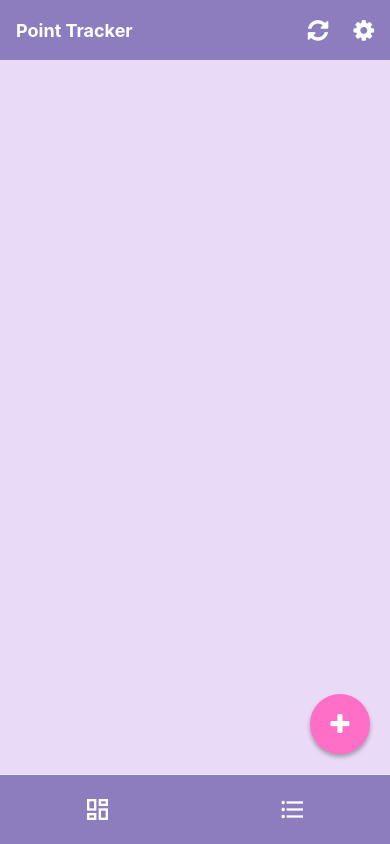
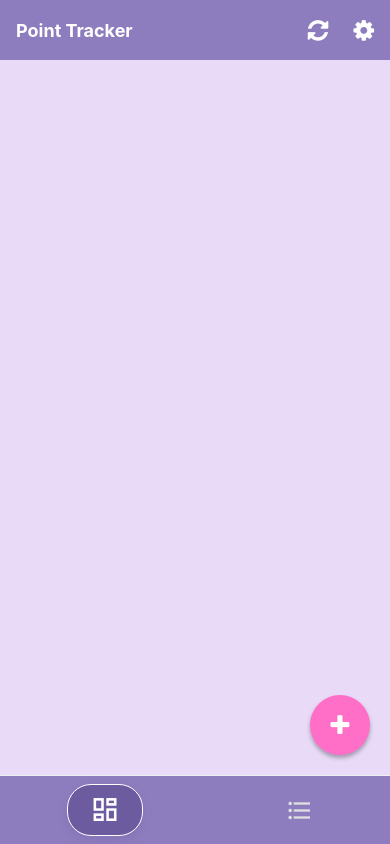
Before and after one commit to Fahim-ju/PointGuni, a React Native app: screen /GridPointView in a window 390 px wide. Built offline with nearby package versions, Linux system fonts and the light colour scheme.

Commit message:
Active tab visualization added

```diff
--- a/src/component/Footer.tsx
+++ b/src/component/Footer.tsx
@@ -2,16 +2,39 @@ import { View, TouchableOpacity, StyleSheet, Alert } from "react-native";
 import React from "react";
 import MaterialCommunityIcons from "react-native-vector-icons/MaterialCommunityIcons";
 import { useNavigation } from "@react-navigation/native";
+import type { NavigationProp } from "@react-navigation/native";
+import type { RootStackParamList } from "../types/RootStack";
 
 const Footer = () => {
-  const navigation = useNavigation<any>();
+  const navigation = useNavigation<NavigationProp<RootStackParamList>>();
+  const route = { name: "GridPointView" };
+  const isGridActive = route.name === "GridPointView";
+  const isListActive = route.name === "ListPointView";
   return (
     <View style={styles.footerContainer}>
-      <TouchableOpacity style={styles.iconButton} onPress={() => navigation.navigate("GridPointView")}>
-        <MaterialCommunityIcons name="view-dashboard-outline" size={28} color="white" />
+      <TouchableOpacity
+        style={[styles.iconButton, isGridActive && styles.activeTab]}
+        activeOpacity={0.85}
+        onPress={() => navigation.navigate("GridPointView")}
+      >
+        <MaterialCommunityIcons
+          name="view-dashboard-outline"
+          size={isGridActive ? 30 : 28}
+          color={isGridActive ? "#fff" : "#E0E0E0"}
+          style={isGridActive ? styles.activeIcon : undefined}
+        />
       </TouchableOpacity>
-      <TouchableOpacity style={styles.iconButton} onPress={() => navigation.navigate("ListPointView")}>
-        <MaterialCommunityIcons name="format-list-bulleted" size={28} color="white" />
+      <TouchableOpacity
+        style={[styles.iconButton, isListActive && styles.activeTab]}
+        activeOpacity={0.85}
+        onPress={() => navigation.navigate("ListPointView")}
+      >
+        <MaterialCommunityIcons
+          name="format-list-bulleted"
+          size={isListActive ? 34 : 28}
+          color={isListActive ? "#FFD600" : "#E0E0E0"}
+          style={isListActive ? styles.activeIcon : undefined}
+        />
       </TouchableOpacity>
     </View>
   );
@@ -23,12 +46,35 @@ const styles = StyleSheet.create({
     justifyContent: "space-around",
     alignItems: "center",
     backgroundColor: "#8E7DBE",
-    paddingVertical: 10,
+    paddingVertical: 8,
     borderTopWidth: 0.2,
     borderTopColor: "#eee",
   },
   iconButton: {
     padding: 10,
+    borderRadius: 24,
+    marginHorizontal: 6,
+  },
+  activeTab: {
+    backgroundColor: "#6C5B9F",
+    borderRadius: 24,
+    paddingHorizontal: 22,
+    paddingVertical: 10,
+    shadowColor: "#6C5B9F",
+    shadowOffset: { width: 0, height: 4 },
+    shadowOpacity: 0.25,
+    shadowRadius: 8,
+    elevation: 10,
+    borderWidth: 1,
+    borderColor: "#fff",
+    minWidth: 40,
+    alignItems: "center",
+    justifyContent: "center",
+  },
+  activeIcon: {
+    textShadowOffset: { width: 0, height: 1 },
+    textShadowRadius: 6,
+    transform: [{ scale: 1.02 }],
   },
 });
 
--- a/src/component/PlayerCard.tsx
+++ b/src/component/PlayerCard.tsx
@@ -56,8 +56,8 @@ const styles = StyleSheet.create({
     borderWidth: 0.5,
     borderColor: "white",
     overflow: "hidden",
-    elevation: 5,
-    shadowColor: "white",
+    elevation: 4,
+    shadowColor: "#B39DDB",
     shadowOpacity: 0.2,
     shadowRadius: 10,
     shadowOffset: { width: 0, height: 4 },
--- a/src/component/modal/AddPointInputModal.tsx
+++ b/src/component/modal/AddPointInputModal.tsx
@@ -21,6 +21,20 @@ const avatarImages = [
   require("../../../assets/avatar/user8.png"),
   require("../../../assets/avatar/user9.png"),
 ];
+
+// Nice pastel background colors for player rows
+const playerRowColors = [
+  '#FDEBD0', // light orange
+  '#D6EAF8', // light blue
+  '#D5F5E3', // light green
+  '#F9E79F', // light yellow
+  '#F5CBA7', // light peach
+  '#E8DAEF', // light purple
+  '#FADBD8', // light pink
+  '#D4E6F1', // light sky blue
+  '#D1F2EB', // light teal
+];
+
 
 const AddPointModal: React.FC<Props> = ({ visible, onClose, onSubmit, players }) => {
   const [points, setPoints] = useState<string[]>([]);
@@ -57,7 +71,13 @@ const AddPointModal: React.FC<Props> = ({ visible, onClose, onSubmit, players })
         <View style={styles.modal}>
           <Text style={styles.title}>Add Points</Text>
           {players.map((player, index) => (
-            <View key={player.id} style={styles.row}>
+            <View
+              key={player.id}
+              style={[
+                styles.row,
+                { backgroundColor: playerRowColors[index+4 % playerRowColors.length] },
+              ]}
+            >
               <Image source={avatarImages[player.avatar]} style={styles.avatar} />
               <Text style={styles.name}>{player.name}</Text>
               <TextInput
@@ -69,6 +89,7 @@ const AddPointModal: React.FC<Props> = ({ visible, onClose, onSubmit, players })
               />
             </View>
           ))}
+
           <View style={styles.actions}>
             <TouchableOpacity onPress={onClose} style={styles.btn}>
               <Text style={styles.btnText}>Cancel</Text>
@@ -107,6 +128,9 @@ const styles = StyleSheet.create({
     flexDirection: "row",
     alignItems: "center",
     marginBottom: 10,
+    borderRadius: 8,
+    paddingVertical: 6,
+    paddingHorizontal: 4,
   },
   avatar: {
     width: 36,
```
